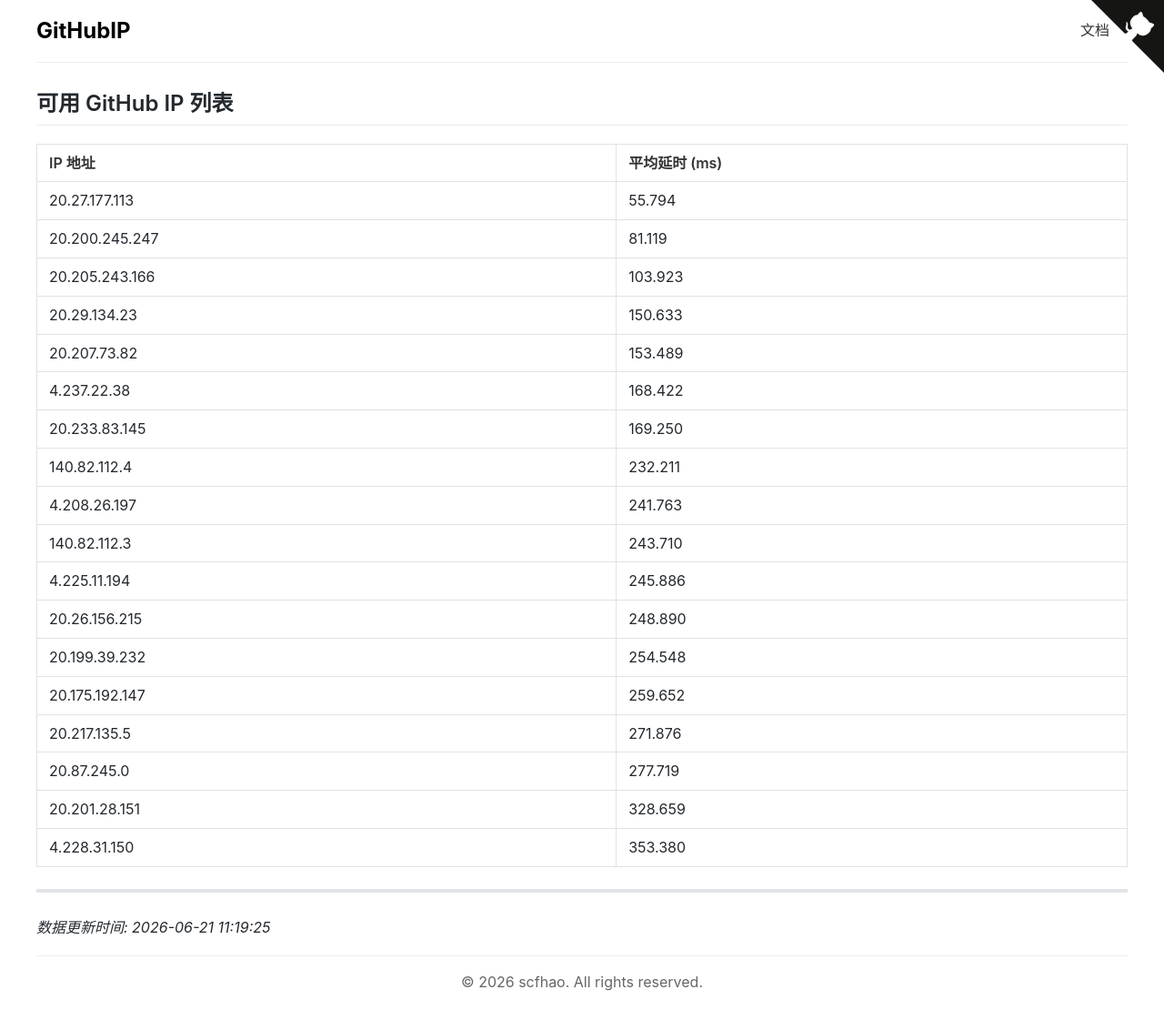
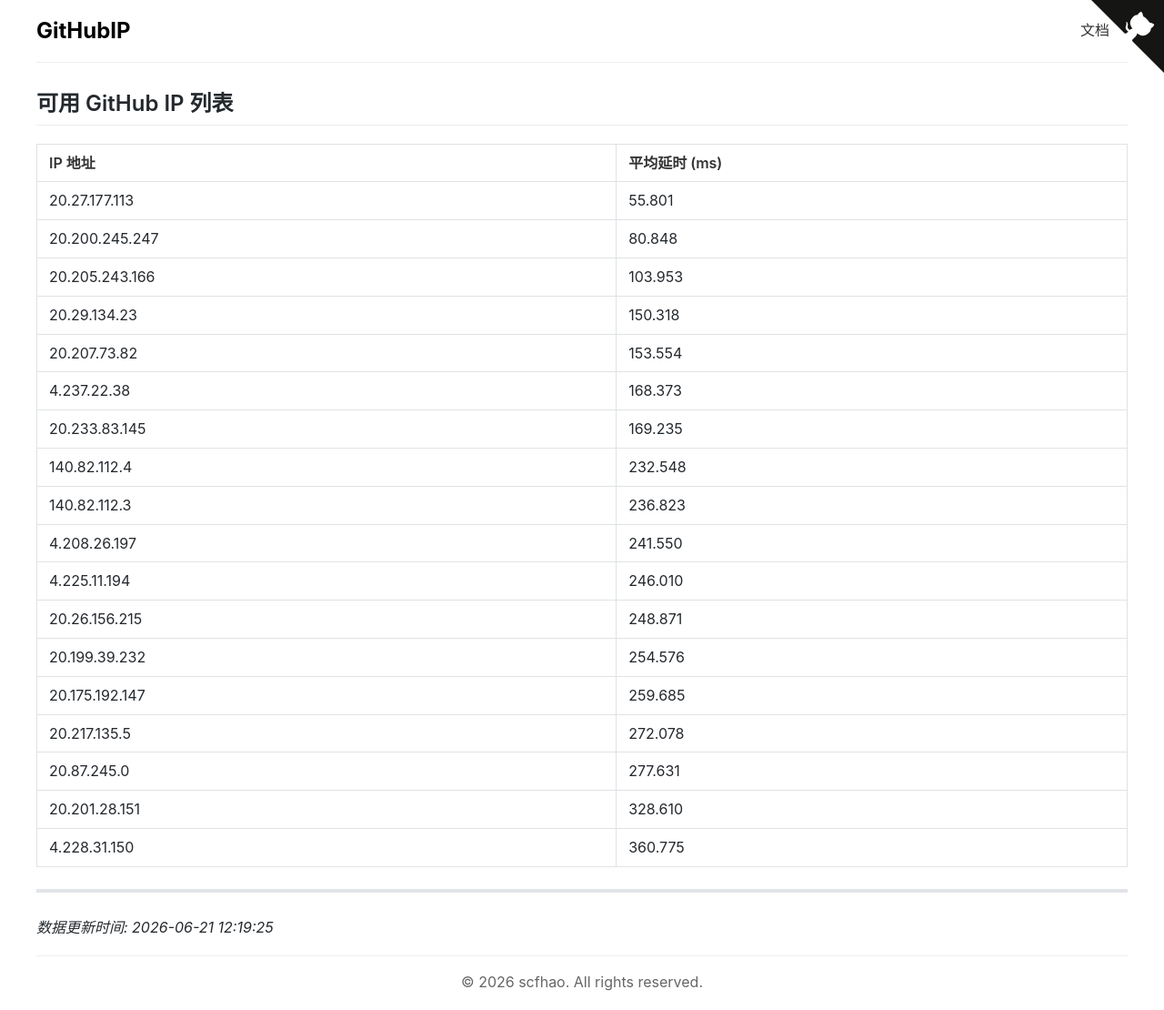
Before and after one commit to scfhao/GitHubIP, a Jekyll site: the page built from index.md, in a window 1280 px wide. Shown: the whole page at 91% size. Built offline with Jekyll 4.4.1, drawn with Linux system fonts in a browser that asks for light colours.

Commit message:
自动脚本执行 - 2026-06-21 12:19:25

```diff
--- a/index.md
+++ b/index.md
@@ -1,32 +1,32 @@
 ---
 layout: home
 title: GitHub IP 列表
-date: 2026-06-21 11:19:25
+date: 2026-06-21 12:19:25
 ---
 
 ## 可用 GitHub IP 列表
 
 | IP 地址 | 平均延时 (ms) |
 |---------|--------------|
-| 20.27.177.113 | 55.794 |
-| 20.200.245.247 | 81.119 |
-| 20.205.243.166 | 103.923 |
-| 20.29.134.23 | 150.633 |
-| 20.207.73.82 | 153.489 |
-| 4.237.22.38 | 168.422 |
-| 20.233.83.145 | 169.250 |
-| 140.82.112.4 | 232.211 |
-| 4.208.26.197 | 241.763 |
-| 140.82.112.3 | 243.710 |
-| 4.225.11.194 | 245.886 |
-| 20.26.156.215 | 248.890 |
-| 20.199.39.232 | 254.548 |
-| 20.175.192.147 | 259.652 |
-| 20.217.135.5 | 271.876 |
-| 20.87.245.0 | 277.719 |
-| 20.201.28.151 | 328.659 |
-| 4.228.31.150 | 353.380 |
+| 20.27.177.113 | 55.801 |
+| 20.200.245.247 | 80.848 |
+| 20.205.243.166 | 103.953 |
+| 20.29.134.23 | 150.318 |
+| 20.207.73.82 | 153.554 |
+| 4.237.22.38 | 168.373 |
+| 20.233.83.145 | 169.235 |
+| 140.82.112.4 | 232.548 |
+| 140.82.112.3 | 236.823 |
+| 4.208.26.197 | 241.550 |
+| 4.225.11.194 | 246.010 |
+| 20.26.156.215 | 248.871 |
+| 20.199.39.232 | 254.576 |
+| 20.175.192.147 | 259.685 |
+| 20.217.135.5 | 272.078 |
+| 20.87.245.0 | 277.631 |
+| 20.201.28.151 | 328.610 |
+| 4.228.31.150 | 360.775 |
 
 ---
 
-*数据更新时间: 2026-06-21 11:19:25*
+*数据更新时间: 2026-06-21 12:19:25*
```
